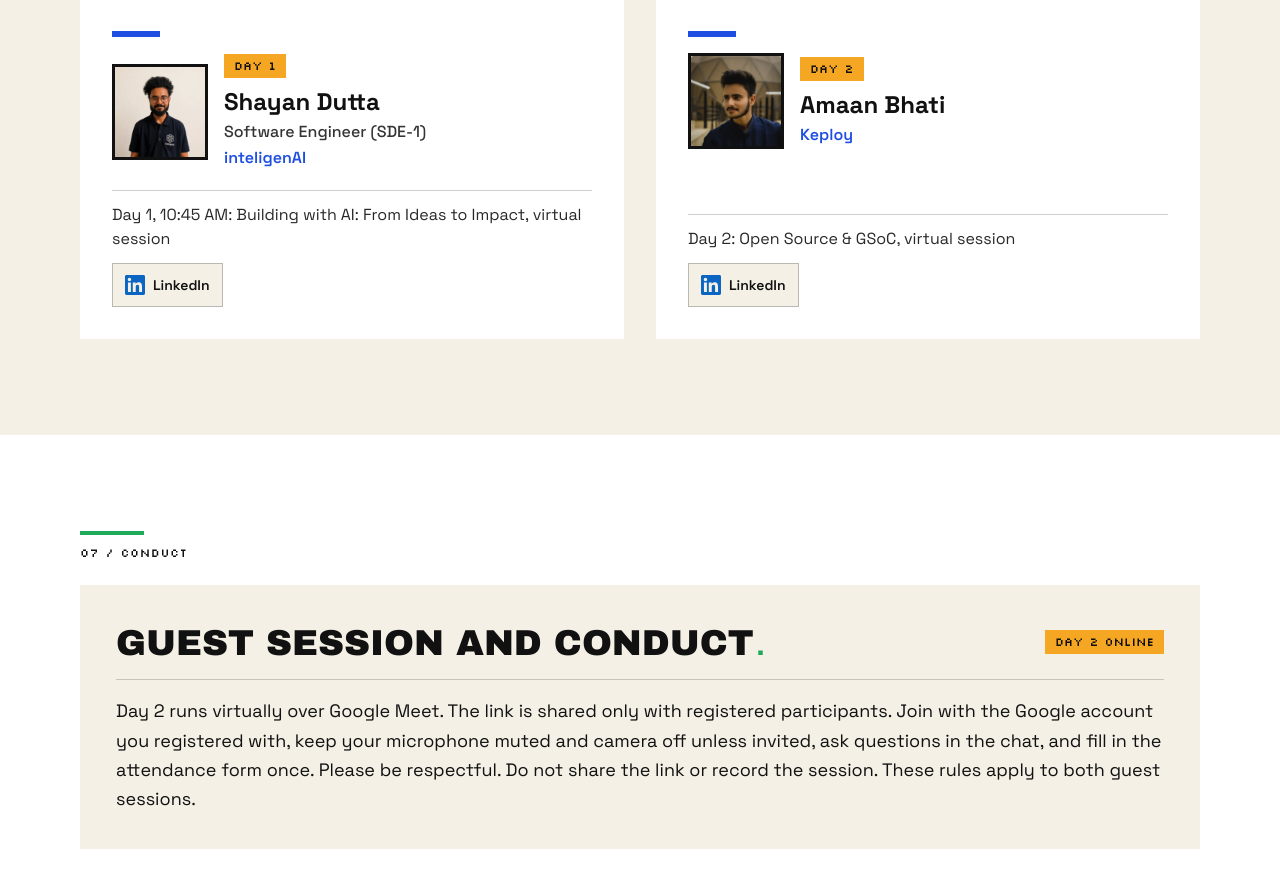
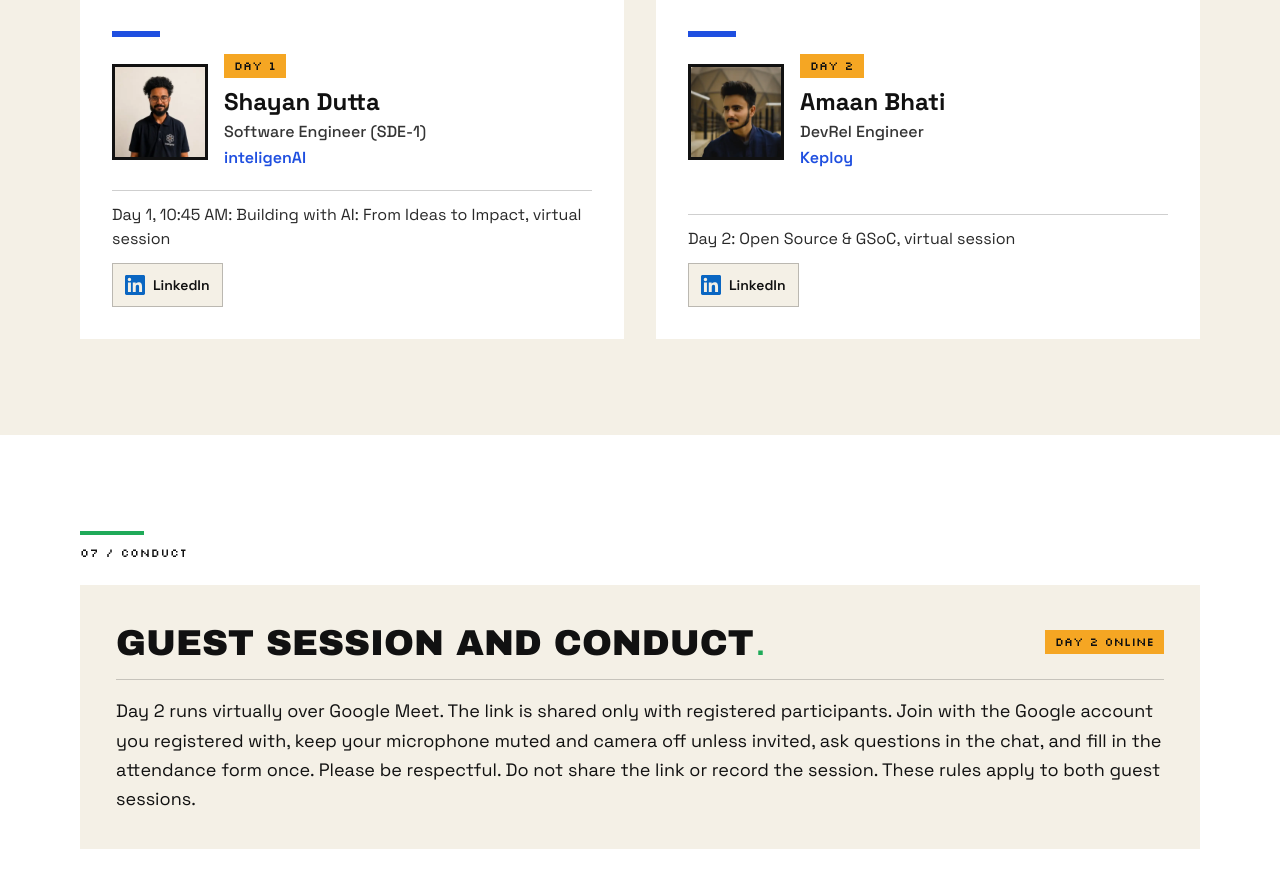
Before and after one commit to LastCoderPython/BuildWithAI_AnybodyCanCode, a Next.js app: page / in a window 1280 px wide. Shown: the part 6580-7468 px from the top of the page. Built offline with nearby package versions, Linux system fonts and the light colour scheme.

Commit message:
feat(speakers): add role for Amaan Bhati
Update speaker information to include DevRel Engineer role for Amaan Bhati.

```diff
--- a/app/page.tsx
+++ b/app/page.tsx
@@ -30,6 +30,7 @@ const CONFIG = {
     },
     {
       name: "Amaan Bhati",
+      role: "DevRel Engineer",
       org: "Keploy",
       topic:
         "Day 2: Open Source & GSoC, virtual session",
```
